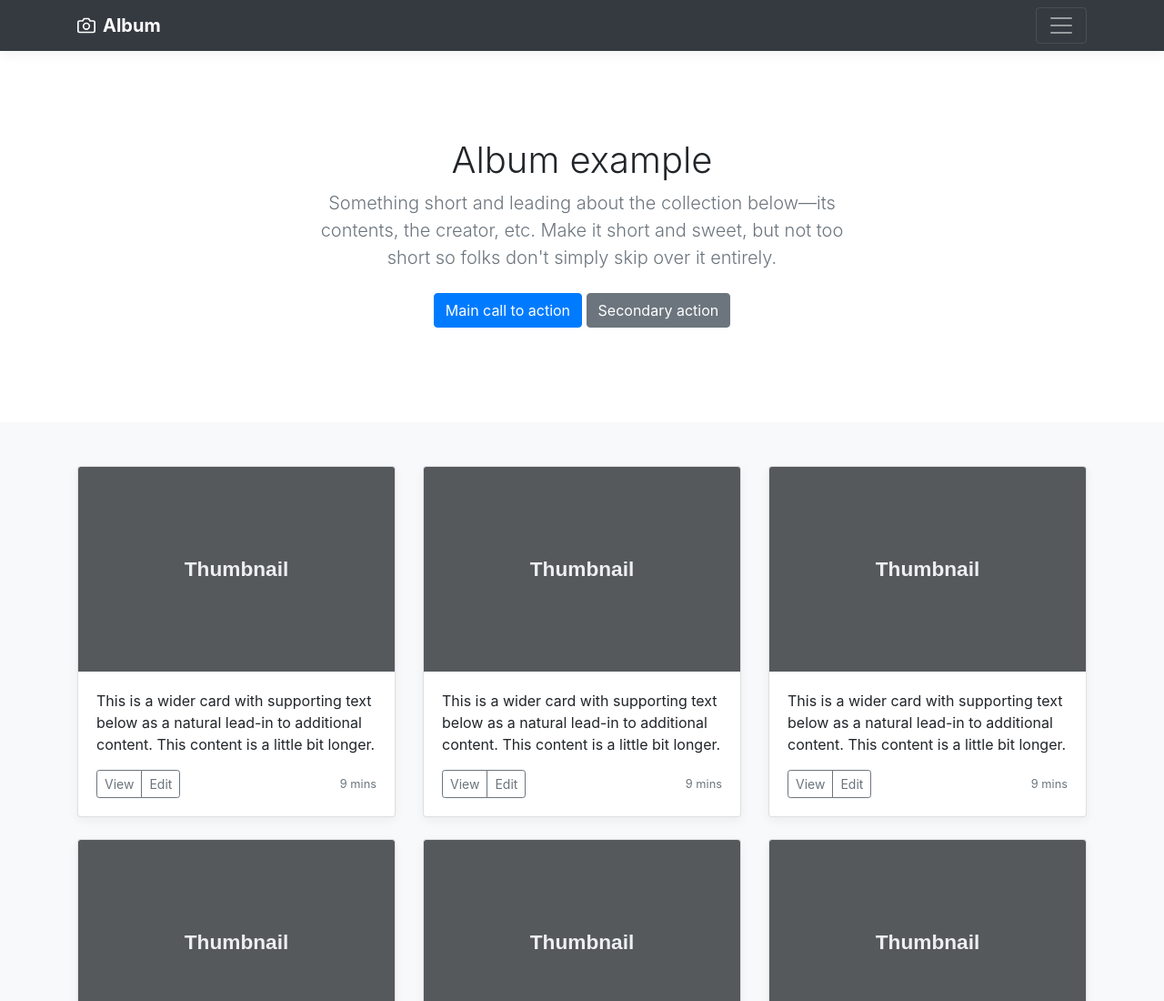
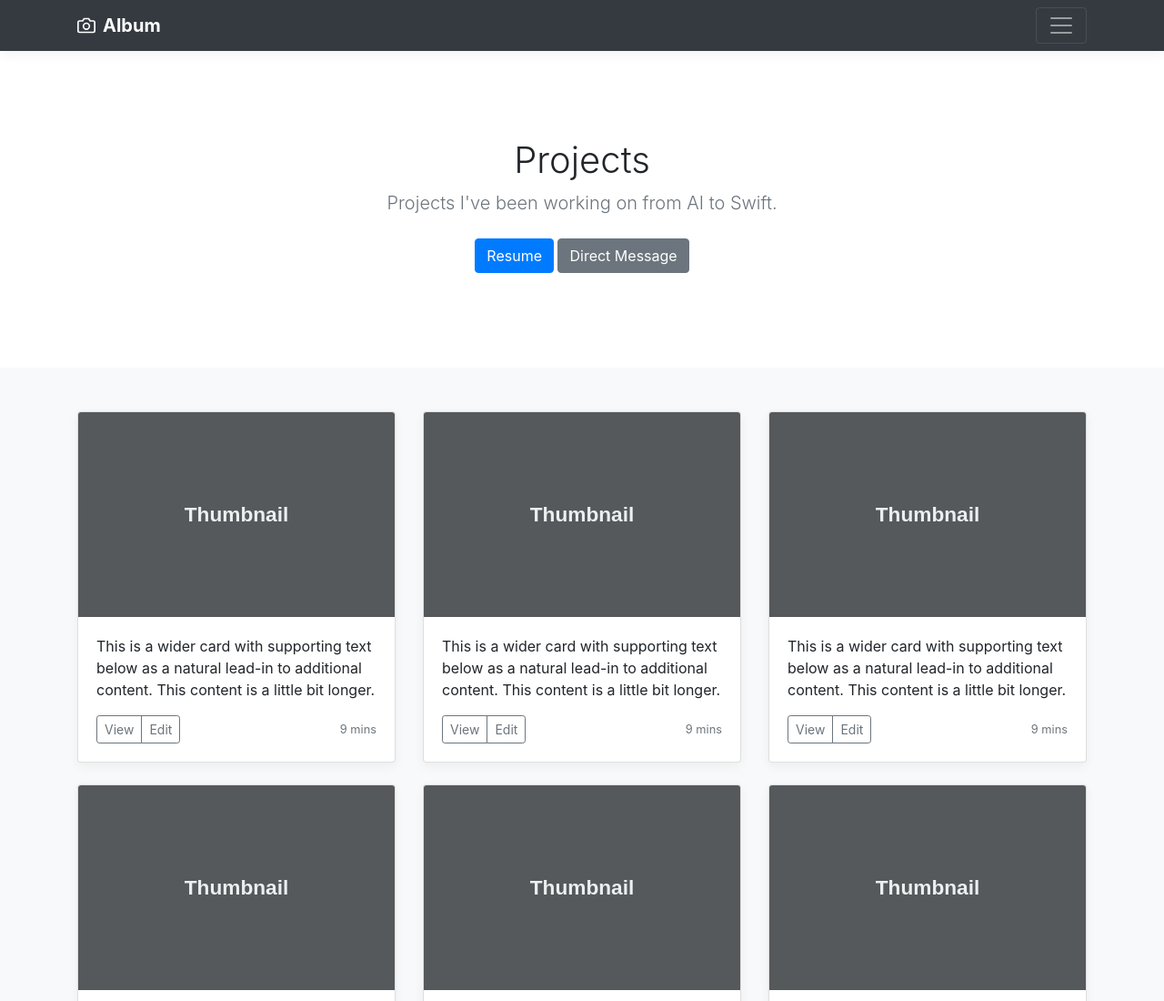
Before and after one commit to ikeperry/ikeperry.github.io, a plain HTML site: page index.html in a window 1280 px wide. Shown: the top 1100 px of the page at 91% size. Drawn offline with Linux system fonts and the light colour scheme.

Commit message:
Update index.html

```diff
--- a/index.html
+++ b/index.html
@@ -56,11 +56,11 @@
 
       <section class="jumbotron text-center">
         <div class="container">
-          <h1 class="jumbotron-heading">Album example</h1>
-          <p class="lead text-muted">Something short and leading about the collection below—its contents, the creator, etc. Make it short and sweet, but not too short so folks don't simply skip over it entirely.</p>
+          <h1 class="jumbotron-heading">Projects</h1>
+          <p class="lead text-muted">Projects I've been working on from AI to Swift.</p>
           <p>
-            <a href="https://getbootstrap.com/docs/4.0/examples/album/#" class="btn btn-primary my-2">Main call to action</a>
-            <a href="https://getbootstrap.com/docs/4.0/examples/album/#" class="btn btn-secondary my-2">Secondary action</a>
+            <a href="https://getbootstrap.com/docs/4.0/examples/album/#" class="btn btn-primary my-2">Resume</a>
+            <a href="https://getbootstrap.com/docs/4.0/examples/album/#" class="btn btn-secondary my-2">Direct Message</a>
           </p>
         </div>
       </section>
```
